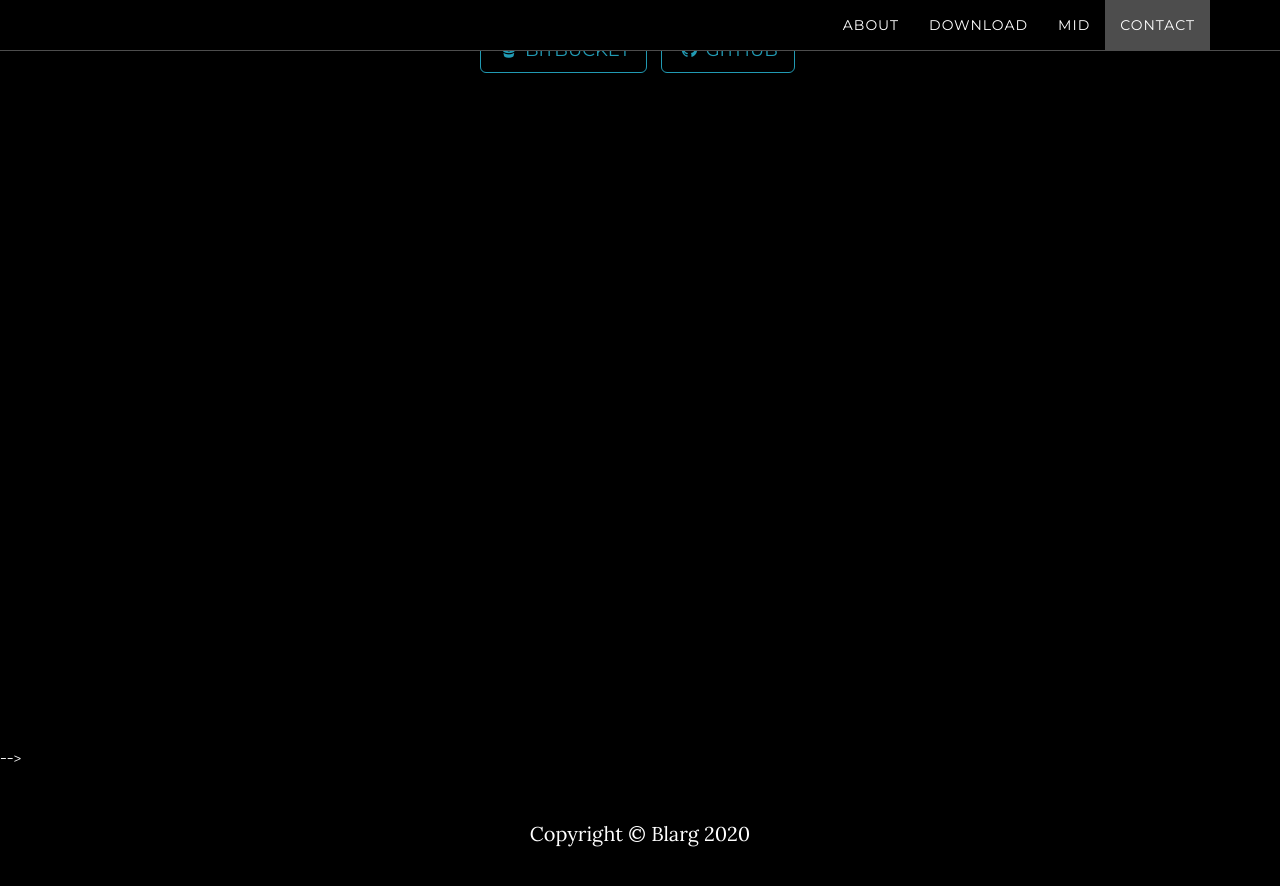
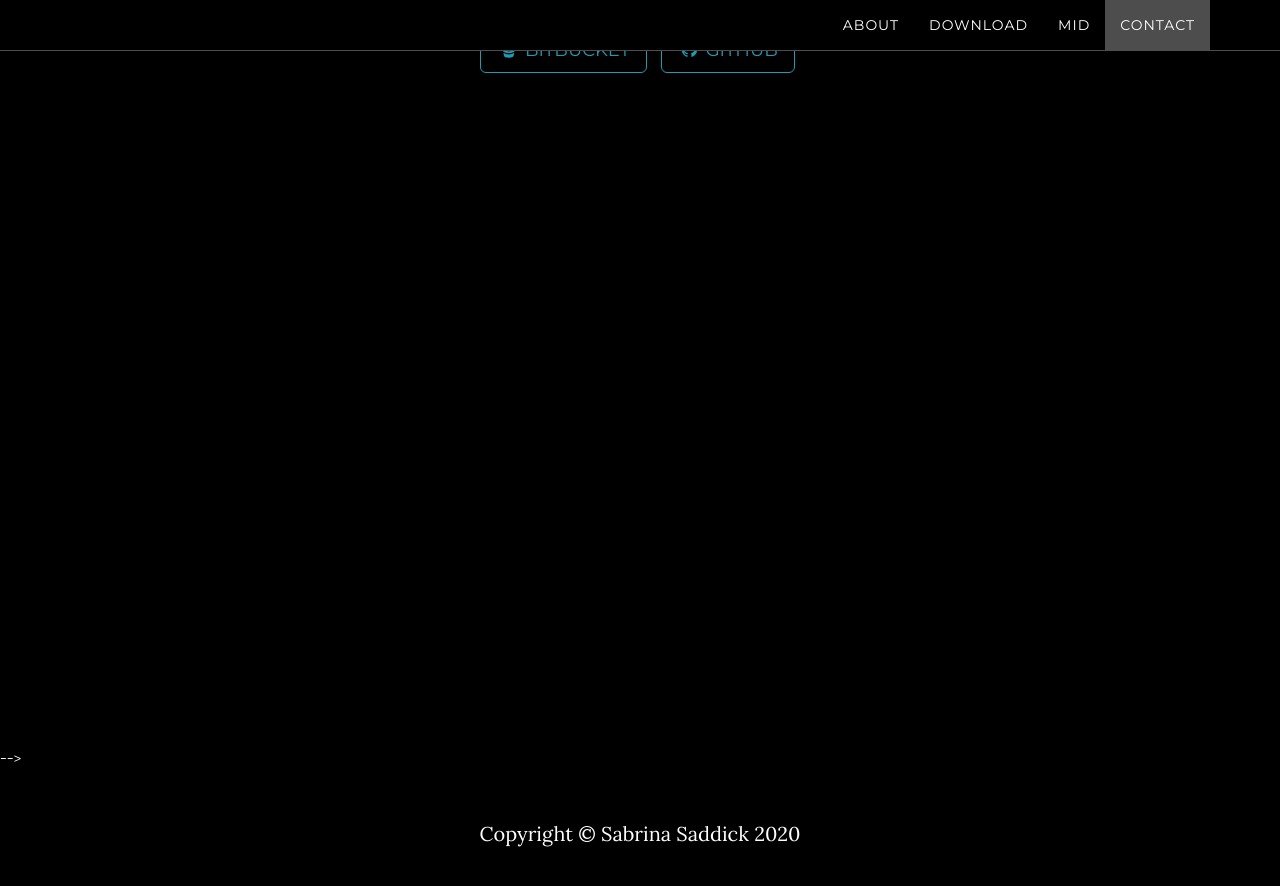
Before and after one commit to iamreadyforchange/iamreadyforchange.github.io, a Jekyll site: the page built from index.html, in a window 1280 px wide and 900 px high, scrolled down 3006 px. Shown: the top 886 px of the window. Built offline with Jekyll 4.4.1, drawn with Linux system fonts in a browser that asks for light colours.

Commit message:
Changing copyright

```diff
--- a/_config.yml
+++ b/_config.yml
@@ -10,7 +10,7 @@ color:
   links: '#219ab3'
 
 # Footer settings
-footer: Blarg
+footer: Sabrina Saddick
 
 # Social networks usernames (many more available: google-plus, flickr, dribbble, pinterest, instagram, tumblr, linkedin, etc.)
 social:
```
